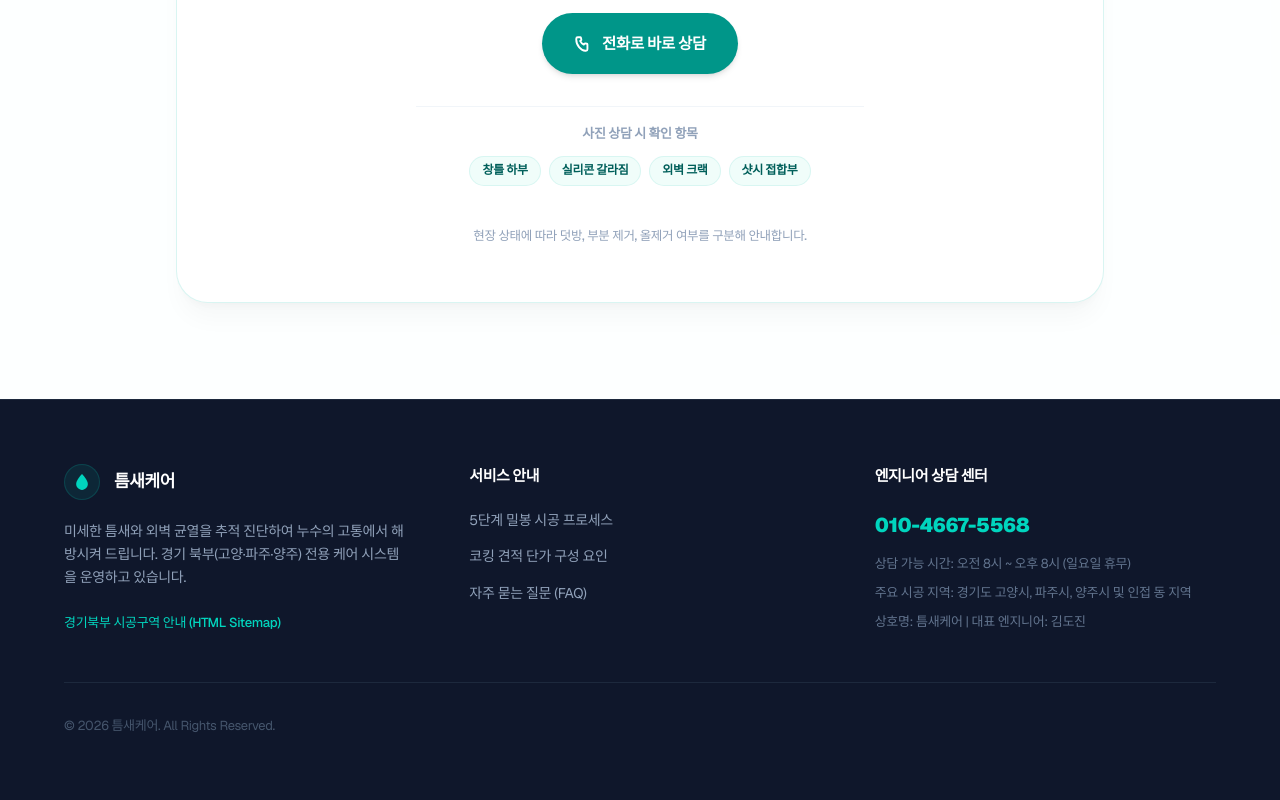
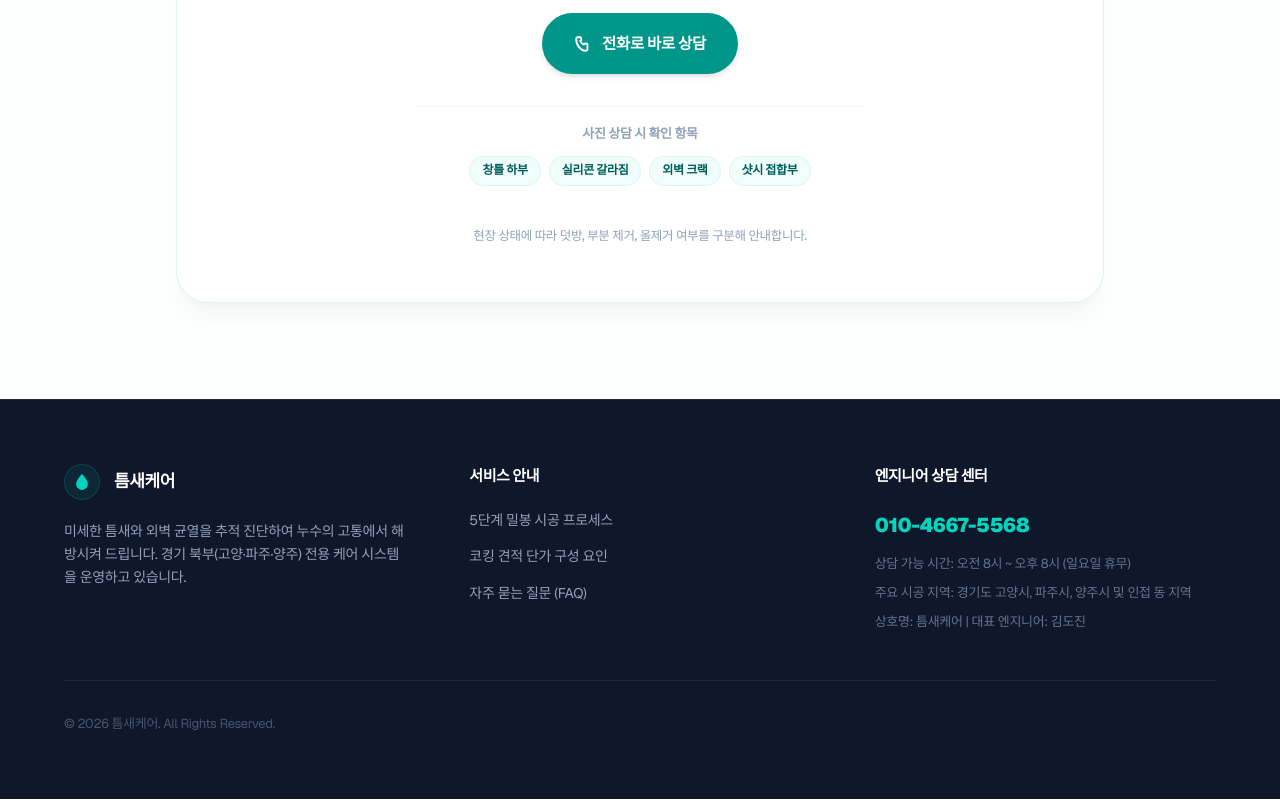
Before and after one commit to wogus5695-ctrl/Ngyeonggi-rope-01, a Next.js app: page / in a window 1280 px wide. Shown: the part 6778-7578 px from the top of the page. Built offline with nearby package versions, Linux system fonts and the light colour scheme.

Commit message:
feat: 푸터에서 시공구역 안내(HTML Sitemap) 링크 제거

```diff
--- a/src/components/Footer.tsx
+++ b/src/components/Footer.tsx
@@ -33,14 +33,7 @@ export default function Footer({ dynamicKeyword }: FooterProps) {
             <p className="text-[14px] leading-relaxed text-slate-400 mb-6">
               미세한 틈새와 외벽 균열을 추적 진단하여 누수의 고통에서 해방시켜 드립니다. 경기 북부(고양·파주·양주) 전용 케어 시스템을 운영하고 있습니다.
             </p>
-            <div className="flex gap-4">
-              <Link
-                href="/sitemap-gyeonggi-north"
-                className="text-[13px] font-medium text-teal-400 hover:underline underline-offset-4 decoration-teal-400/30"
-              >
-                경기북부 시공구역 안내 (HTML Sitemap)
-              </Link>
-            </div>
+
           </div>
 
           {/* Quick Links */}
```
